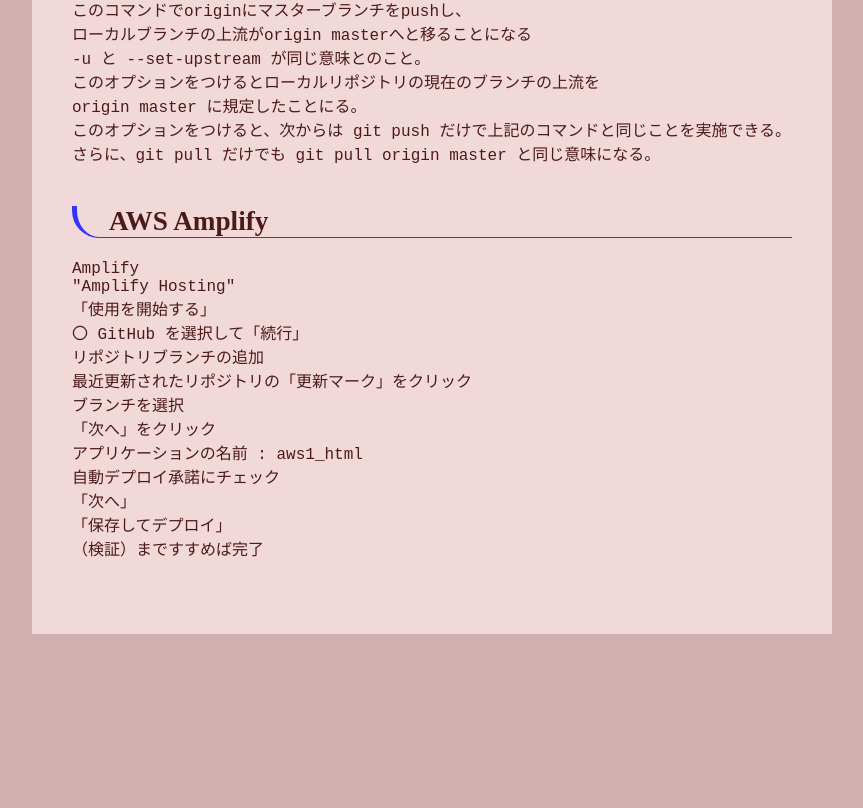
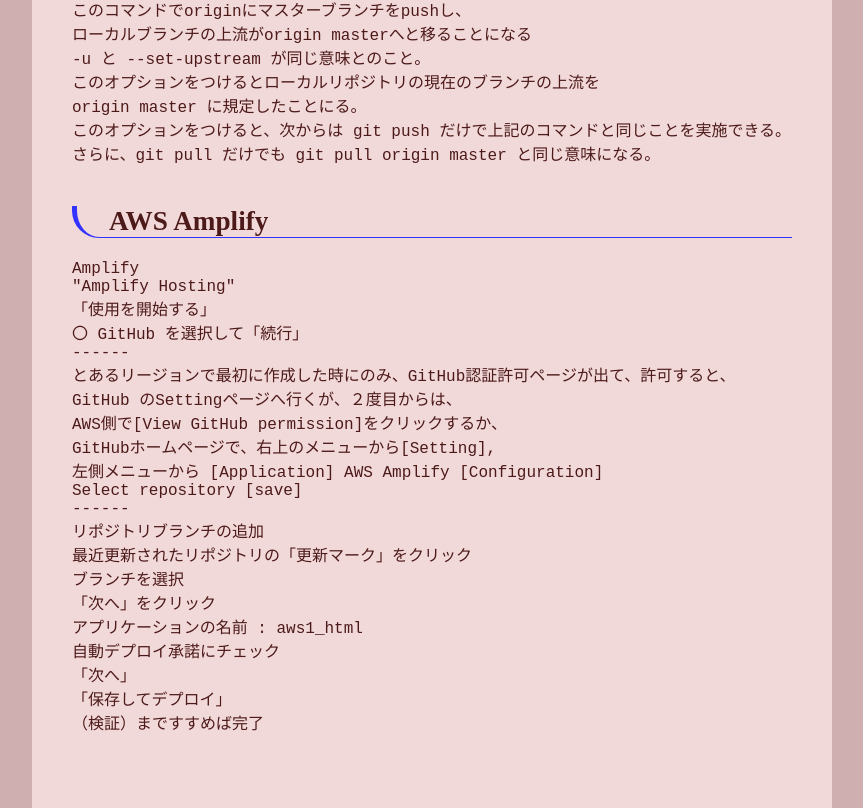
Before and after one commit to msugdr/aws1, a plain HTML site: page index.html in a window 1280 px wide. Shown: the part 573-1381 px from the top of the page, without its empty margins (208-1071 px from the left). Before the commit the page ends 1207 px from the top, so only its background shows below. Drawn offline with Linux system fonts and the light colour scheme.

Commit message:
GoodNight

```diff
--- a/index.html
+++ b/index.html
@@ -46,6 +46,14 @@
 "Amplify Hosting"
 「使用を開始する」
 〇 GitHub を選択して「続行」
+------
+とあるリージョンで最初に作成した時にのみ、GitHub認証許可ページが出て、許可すると、
+GitHub のSettingページへ行くが、２度目からは、
+AWS側で[View GitHub permission]をクリックするか、
+GitHubホームページで、右上のメニューから[Setting],
+左側メニューから [Application] AWS Amplify [Configuration]
+Select repository [save]
+------
 リポジトリブランチの追加
 最近更新されたリポジトリの「更新マーク」をクリック
 ブランチを選択
```
